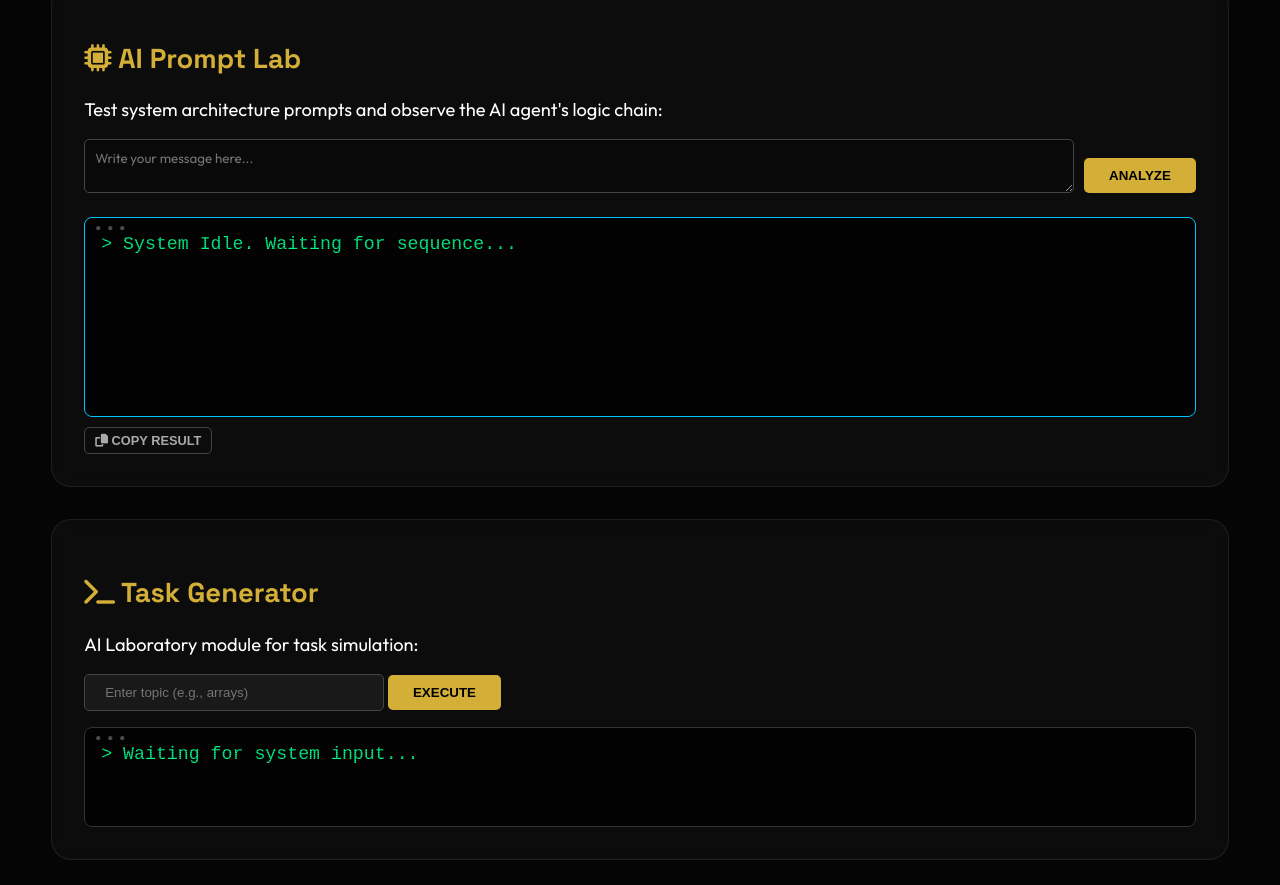
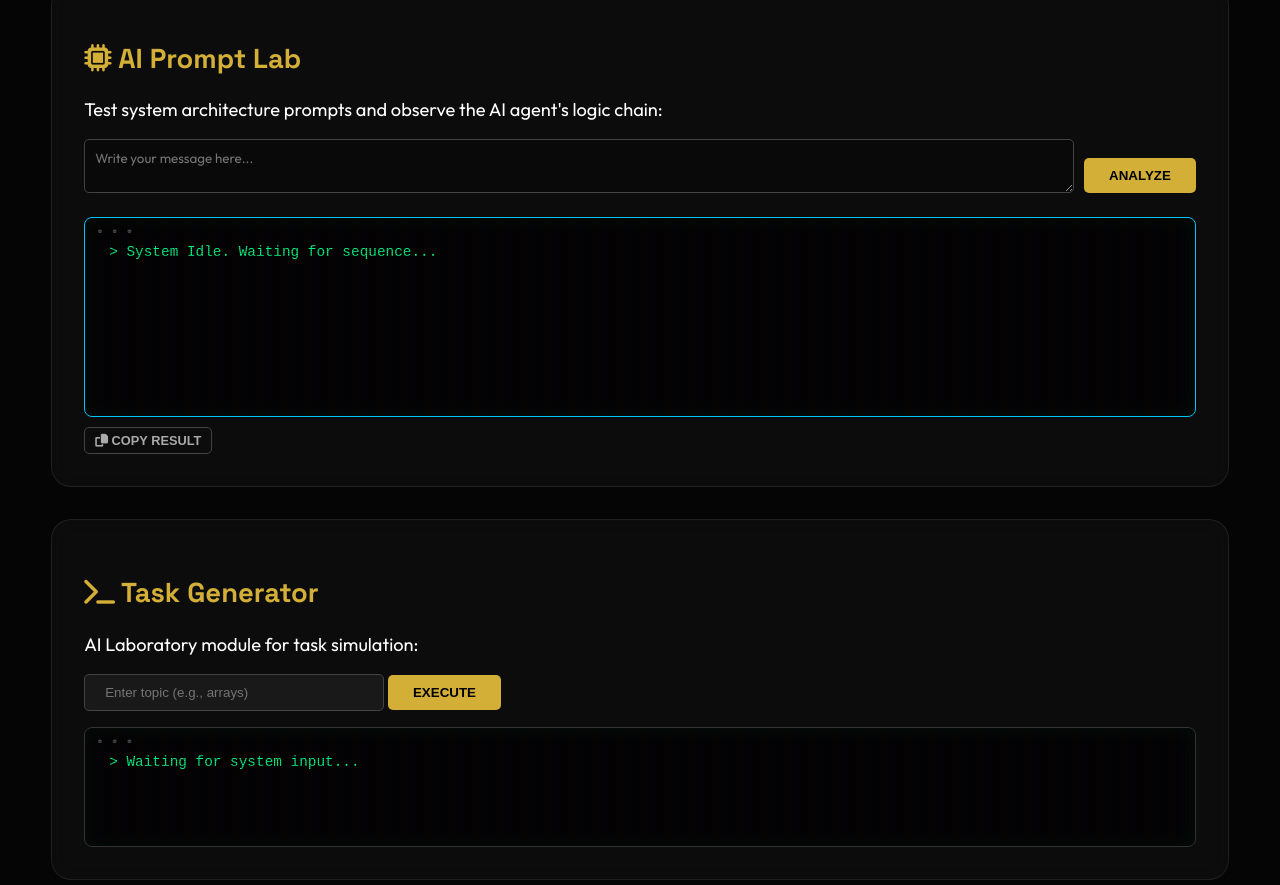
Before and after one commit to dawis86/davis-portfolio, a website: page programmesana.html in a window 1280 px wide. Shown: the part 815-1700 px from the top of the page. Drawn offline with nearby package versions, Linux system fonts and the light colour scheme.

Commit message:
LV: Termināļa UI unifikācija, plūstoša valodu pārslēgšana un dinamisku elementu spīduma efekta labojums.
EN: Terminal UI unification, smooth language switching, and fix for dynamic element glow effects.

```diff
--- a/css/global_style.css
+++ b/css/global_style.css
@@ -85,7 +85,6 @@ img, video {
     max-width: 100%;
     height: auto;
     display: block; /* Prevents unwanted whitespace at the bottom (Novērš nevēlamu tukšumu apakšā) */
-    vertical-align: middle;
     /* Smooth entry for lazy-loaded assets (Plūstoša parādīšanās asinhroni ielādētiem resursiem) */
     transition: opacity 0.5s ease-in-out;
 }
@@ -366,9 +365,34 @@ body {
 @keyframes goldPulse { 0% { box-shadow: 0 0 0 0 rgba(212, 175, 55, 0.6); } 70% { box-shadow: 0 0 0 20px rgba(212, 175, 55, 0); } 100% { box-shadow: 0 0 0 0 rgba(212, 175, 55, 0); } }
 @keyframes shineGradient { 0% { background-position: 0% 50%; } 100% { background-position: 200% 50%; } }
 
-/* --- LOGIC VISUALIZATION (Loģikas vizualizācija) ---
-   CRT scanlines used to bridge heritage computing with modern AI aesthetics.
-   (CRT skenēšanas līnijas, lai savienotu mantoto skaitļošanu ar moderno MI estētiku.) */
+/* --- LOGIC VISUALIZATION (Loģikas vizualizācija) --- */
+.terminal-window {
+    background: #000;
+    border-radius: 8px;
+    padding: 1.5rem;
+    font-family: 'Courier New', Courier, monospace;
+    color: #00ff88;
+    min-height: 120px;
+    border: 1px solid #333;
+    margin-top: 1rem;
+    position: relative;
+    box-shadow: inset 0 0 20px rgba(0, 255, 136, 0.05);
+    line-height: 1.5;
+    font-size: 0.9rem;
+    overflow-y: auto;
+}
+
+/* Terminal buttons decoration (Termināļa pogu dekorācija) */
+.terminal-window::before {
+    content: '● ● ●';
+    position: absolute;
+    top: 8px;
+    left: 12px;
+    color: #444;
+    font-size: 9px;
+    letter-spacing: 2px;
+}
+
 .terminal-window::after {
     content: " ";
     position: absolute;
--- a/js/main.js
+++ b/js/main.js
@@ -183,8 +183,9 @@ async function loadComponent(id, file) {
  * @returns {void}
  */
 function switchLanguage(lang) {
-    if (AppState.lang === lang) return;
+    if (AppState.lang === lang || AppState.isNavigating) return;
 
+    AppState.isNavigating = true;
     const wrapper = document.querySelector('.main-wrapper');
     if (wrapper) wrapper.style.opacity = '0';
 
@@ -195,12 +196,11 @@ function switchLanguage(lang) {
 
         translatePage();
         updateLangButtons();
-        initTypewriter(); // Restart typewriter with new lang
+        initTypewriter();
 
-        if (wrapper) {
-            wrapper.style.opacity = '1';
-            playUISound('success');
-        }
+        if (wrapper) wrapper.style.opacity = '1';
+        playUISound('success');
+        AppState.isNavigating = false;
     }, 400);
 }
 
@@ -303,6 +303,8 @@ async function fetchDynamicTestimonials() {
         if (typeof VanillaTilt !== 'undefined') {
             VanillaTilt.init(document.querySelectorAll(".testimonial-card"), { max: 10, speed: 400 });
         }
+        initCardEffects(); // Re-initialize glow for dynamic elements (Reinicializēt spīdumu dinamiskajiem elementiem)
+        translatePage(); // Ensure dynamic content is translated (Nodrošināt dinamiskā satura tulkošanu)
     } catch (err) {
         console.error("Neizdevās ielādēt atsauksmes:", err);
         AppState.isNavigating = false;
--- a/programmesana.html
+++ b/programmesana.html
@@ -32,25 +32,6 @@
         padding: 2rem;
         backdrop-filter: blur(10px);
         margin-bottom: 2rem;
-    }
-    .terminal-window {
-        background: #000;
-        border-radius: 8px;
-        padding: 1rem;
-        font-family: 'Courier New', Courier, monospace;
-        color: #00ff88;
-        min-height: 100px;
-        border: 1px solid #333;
-        margin-top: 1rem;
-        position: relative;
-    }
-    .terminal-window::before {
-        content: '● ● ●';
-        position: absolute;
-        top: 5px;
-        left: 10px;
-        color: #555;
-        font-size: 10px;
     }
     .tech-tag {
         display: inline-block;
```
Also changed, not shown: .github/workflows/docs.yml.
